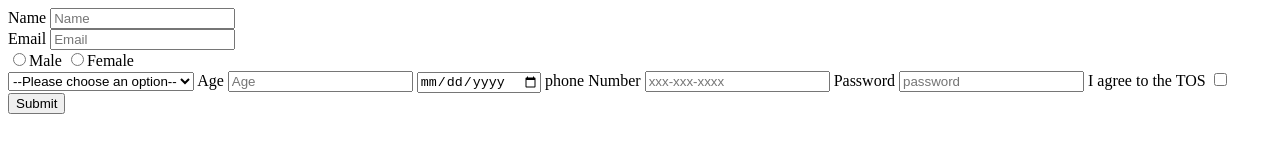
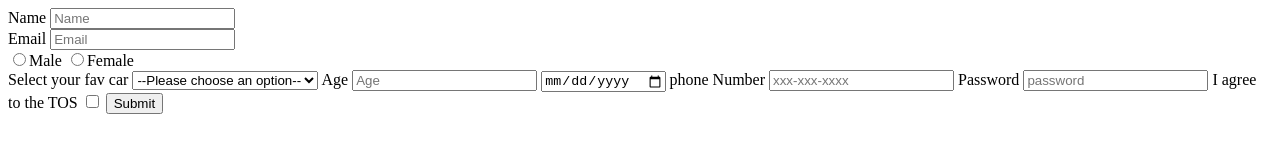
Before and after one commit to acciojob/signup-form-car-Kanchanprajapat, a website: page main.html in a window 1280 px wide. Drawn offline with Linux system fonts and the light colour scheme.

Commit message:
created a submission

```diff
--- a/main.html
+++ b/main.html
@@ -16,6 +16,7 @@
 		<input name = "gender" type = "radio" id = "gender_m">Male
 		<input name = "gender" type = "radio" id = "gender_f">Female
 		<br>
+		<label for = "cars">Select your fav car</label>
 		<select id = "cars" required>
 			<option>--Please choose an option--</option>
 			<option>BMW</option>
```
